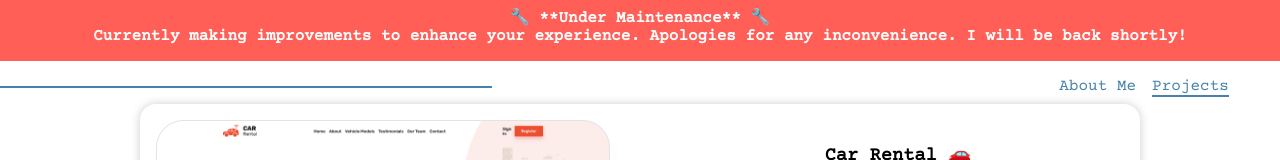
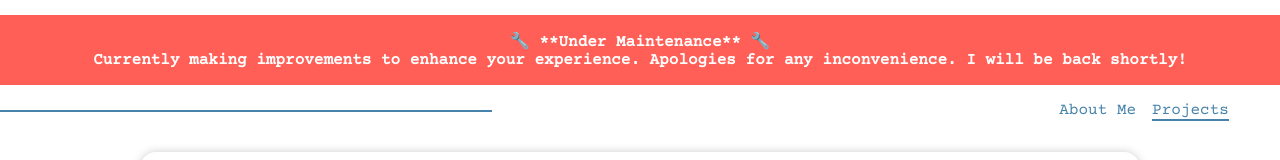
Before and after one commit to msaouab/Portfolio, a React (Vite) app: page /project in a window 1280 px wide. Shown: the top 160 px of the page. Built offline with nearby package versions, Linux system fonts and the light colour scheme; a web font is replaced by a local one.

Commit message:
feat: change the profile animation

```diff
--- a/src/App.tsx
+++ b/src/App.tsx
@@ -15,6 +15,7 @@ const RoutesContainer = styled.div`
 	align-items: center;
 	height: 100dvh;
 	gap: 2rem;
+	margin-top: 3rem;
 	& > header {
 		padding-top: 1rem;
 	}
--- a/src/components/Maintenance.tsx
+++ b/src/components/Maintenance.tsx
@@ -1,7 +1,6 @@
 import styled from "styled-components";
 
 export const Style = styled.div`
-	margin-top: 3rem;
 	padding: 1rem;
 	background-color: #ff5f56;
 	color: white;
--- a/src/components/SkillsCard.tsx
+++ b/src/components/SkillsCard.tsx
@@ -16,7 +16,6 @@ const CardStyle = styled.div`
 `;
 
 export const SkillsCard = ({ skills }: SkillsProps) => {
-	console.log(skills);
 	return (
 		<CardStyle className="skill">
 			{skills.map((skill: string, index: number) => (
```
